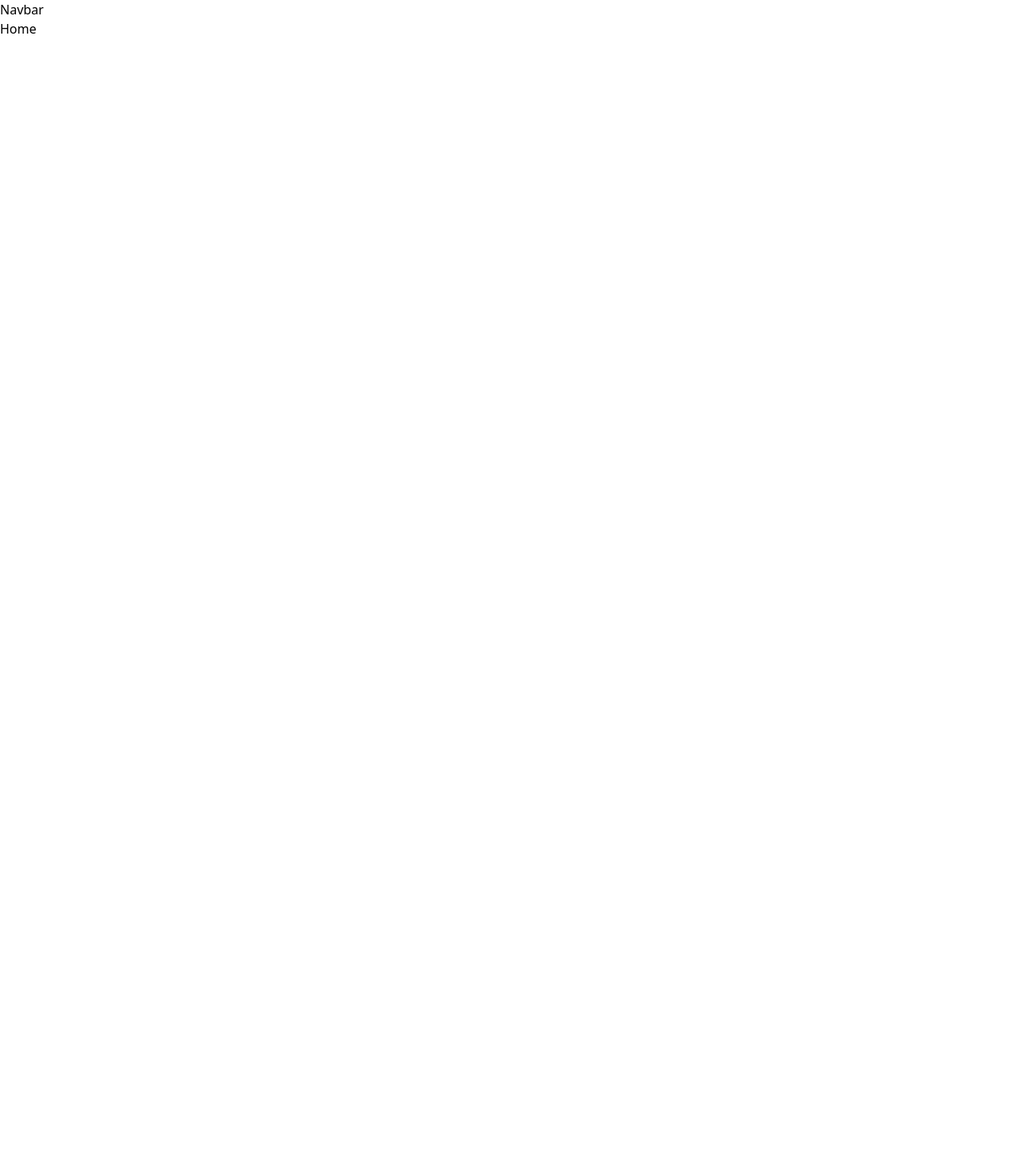
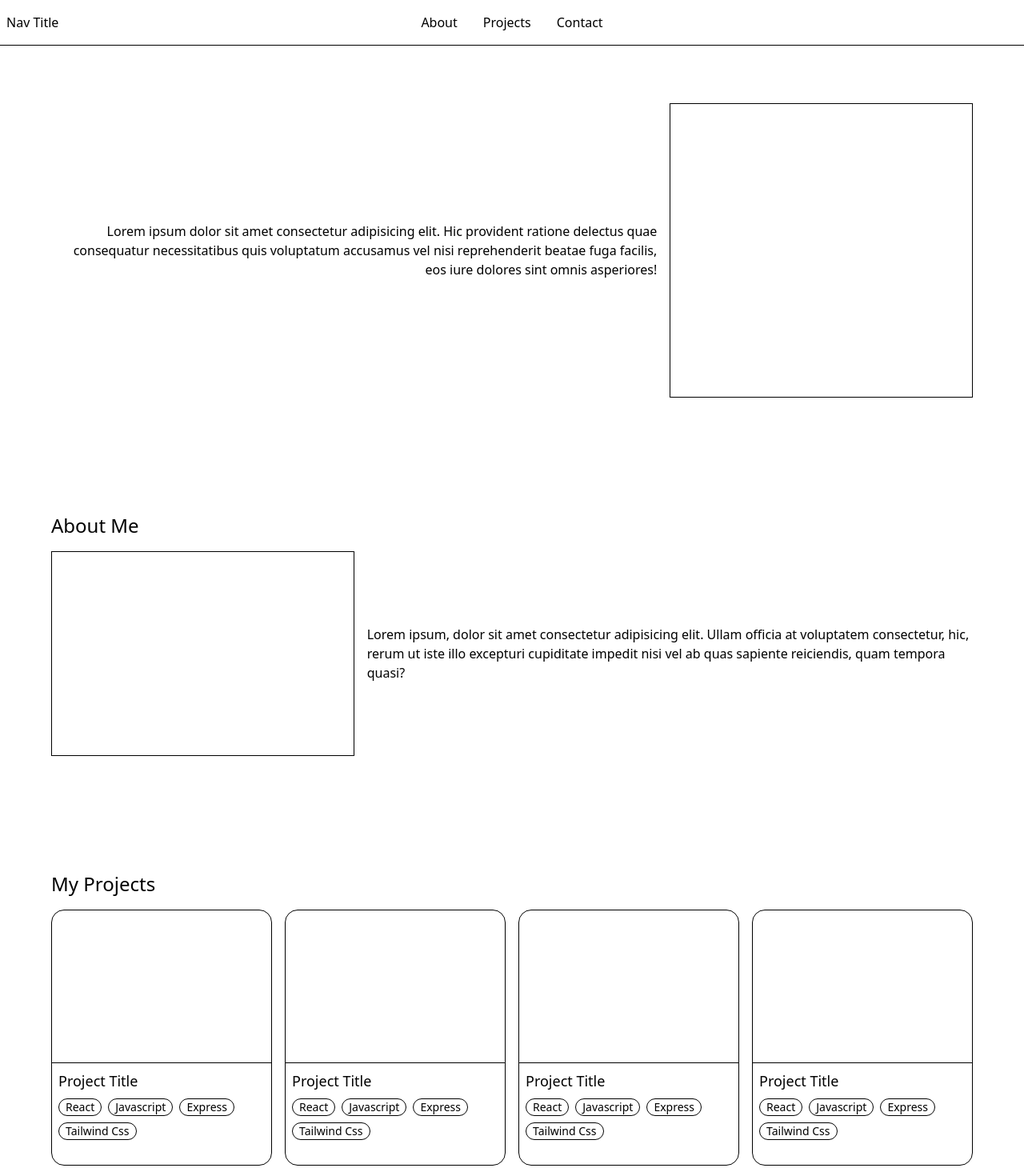
Before and after one commit to markpandan/portfolio, a React (Vite) app: page / in a window 1280 px wide. Shown: the top 1470 px of the page at 80% size. Before the commit the page ends 800 px from the top, so only its background shows below. Built offline with nearby package versions, Linux system fonts and the light colour scheme.

Commit message:
Add wireframe

```diff
--- a/src/App.jsx
+++ /dev/null
@@ -1,35 +0,0 @@
-import { useState } from "react";
-import reactLogo from "./assets/react.svg";
-import viteLogo from "/vite.svg";
-import "./styles/App.css";
-
-function App() {
-  const [count, setCount] = useState(0);
-
-  return (
-    <>
-      <div>
-        <a href="https://vite.dev" target="_blank">
-          <img src={viteLogo} className="logo" alt="Vite logo" />
-        </a>
-        <a href="https://react.dev" target="_blank">
-          <img src={reactLogo} className="logo react" alt="React logo" />
-        </a>
-      </div>
-      <h1>Vite + React</h1>
-      <div className="card">
-        <button onClick={() => setCount((count) => count + 1)}>
-          count is {count}
-        </button>
-        <p>
-          Edit <code>src/App.jsx</code> and save to test HMR
-        </p>
-      </div>
-      <p className="read-the-docs">
-        Click on the Vite and React logos to learn more
-      </p>
-    </>
-  );
-}
-
-export default App;
--- /dev/null
+++ b/src/components/Footer.jsx
@@ -0,0 +1,11 @@
+const Footer = () => {
+  return (
+    <div className="border-t-1 py-16">
+      <div className="m-auto max-w-6xl text-center">
+        <div>All Rights Reserved</div>
+      </div>
+    </div>
+  );
+};
+
+export default Footer;
--- a/src/components/Navbar.jsx
+++ b/src/components/Navbar.jsx
@@ -1,5 +1,19 @@
 const Navbar = () => {
-  return <div className="">Navbar</div>;
+  return (
+    <nav className={`relative border-b-1 px-2 py-4`}>
+      <div className="absolute">Nav Title</div>
+      <div
+        className={`
+          flex grow justify-center gap-8 text-center
+          *:cursor-pointer
+        `}
+      >
+        <p>About</p>
+        <p>Projects</p>
+        <p>Contact</p>
+      </div>
+    </nav>
+  );
 };
 
 export default Navbar;
--- /dev/null
+++ b/src/components/ProjectCard.jsx
@@ -0,0 +1,38 @@
+import ProjectTag from "./ProjectTag";
+
+const ProjectCard = () => {
+  return (
+    <div
+      className={`
+        group relative flex h-80 flex-col overflow-hidden rounded-2xl border-1 select-none
+      `}
+    >
+      <div className="h-3/5 border-b-1"></div>
+      <div className="flex h-2/5 flex-col gap-2 p-2">
+        <h2 className="text-lg">Project Title</h2>
+        <div className="flex flex-wrap gap-2">
+          <ProjectTag>React</ProjectTag>
+          <ProjectTag>Javascript</ProjectTag>
+          <ProjectTag>Express</ProjectTag>
+          <ProjectTag>Tailwind Css</ProjectTag>
+        </div>
+      </div>
+      <div
+        className={`
+          absolute hidden h-full w-full items-center justify-center gap-4 bg-white p-4
+          group-hover:flex group-hover:flex-col
+        `}
+      >
+        <p className="text-sm">
+          Lorem ipsum dolor sit amet consectetur, adipisicing elit. Unde natus
+          iste autem commodi saepe maiores, mollitia ipsam deserunt ducimus
+          temporibus fuga dolor aut, aperiam quis cumque excepturi consequuntur
+          odio accusantium?
+        </p>
+        <button className="cursor-pointer border-1 px-2">Visit Website</button>
+      </div>
+    </div>
+  );
+};
+
+export default ProjectCard;
--- /dev/null
+++ b/src/components/ProjectTag.jsx
@@ -0,0 +1,5 @@
+const ProjectTag = ({ children }) => {
+  return <p className="rounded-xl border-1 px-2 text-sm">{children}</p>;
+};
+
+export default ProjectTag;
--- a/src/main.css
+++ b/src/main.css
@@ -1,5 +1,5 @@
 @import "tailwindcss";
 
 body {
-  margin: 0;
+  height: max-content;
 }
--- a/src/pages/home.jsx
+++ b/src/pages/home.jsx
@@ -1,5 +1,40 @@
+import ProjectCard from "../components/ProjectCard";
+
 const Home = () => {
-  return <div>Home</div>;
+  return (
+    <>
+      <div className="flex h-128 items-center gap-4 py-18">
+        <div className="w-2/3 text-end">
+          Lorem ipsum dolor sit amet consectetur adipisicing elit. Hic provident
+          ratione delectus quae consequatur necessitatibus quis voluptatum
+          accusamus vel nisi reprehenderit beatae fuga facilis, eos iure dolores
+          sint omnis asperiores!
+        </div>
+        <div className="h-full w-1/3 border-1"></div>
+      </div>
+      <div className="py-18">
+        <h2 className="mb-4 text-2xl">About Me</h2>
+        <div className="flex h-64 gap-4">
+          <div className="w-1/3 border-1"></div>
+          <div className="w-2/3 self-center">
+            Lorem ipsum, dolor sit amet consectetur adipisicing elit. Ullam
+            officia at voluptatem consectetur, hic, rerum ut iste illo excepturi
+            cupiditate impedit nisi vel ab quas sapiente reiciendis, quam
+            tempora quasi?
+          </div>
+        </div>
+      </div>
+      <div className="py-18">
+        <h2 className="mb-4 text-2xl">My Projects</h2>
+        <div className="grid grid-cols-4 gap-4">
+          <ProjectCard />
+          <ProjectCard />
+          <ProjectCard />
+          <ProjectCard />
+        </div>
+      </div>
+    </>
+  );
 };
 
 export default Home;
--- a/src/pages/root.jsx
+++ b/src/pages/root.jsx
@@ -1,11 +1,20 @@
 import { Outlet } from "react-router-dom";
 import Navbar from "../components/Navbar";
+import Footer from "../components/Footer";
 
 const Root = () => {
   return (
     <>
       <Navbar />
-      <Outlet />
+      <div
+        className={`
+          m-auto max-w-6xl px-4
+          xl:px-0
+        `}
+      >
+        <Outlet />
+      </div>
+      <Footer />
     </>
   );
 };
--- a/src/tests/setup.js
+++ /dev/null
@@ -1,9 +0,0 @@
-import { expect, afterEach } from "vitest";
-import { cleanup } from "@testing-library/react";
-import * as matchers from "@testing-library/jest-dom/matchers";
-
-expect.extend(matchers);
-
-afterEach(() => {
-  cleanup();
-});
```
Also changed, not shown: 1 other file (tests, documents, lock files or other folders).
